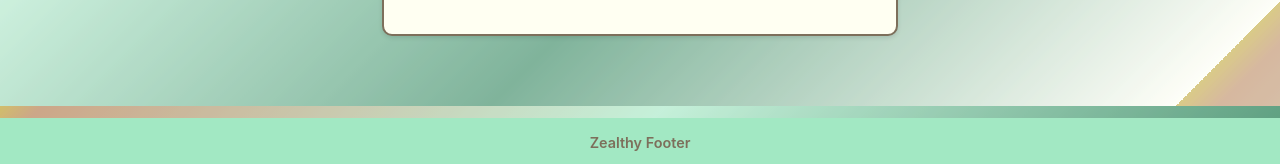
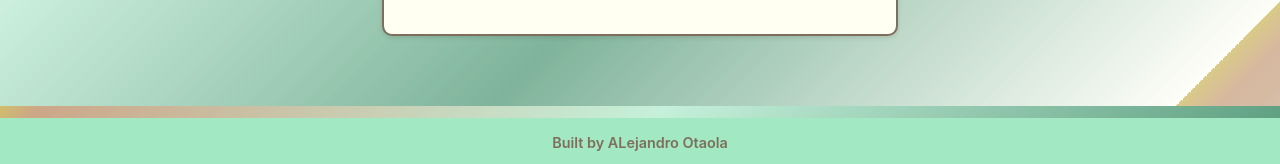
Before and after one commit to Aotaola/Zealthy-Exercise, a React (Create React App) app in the folder client/: page / in a window 1280 px wide. Shown: the part 694-858 px from the top of the page. Built offline with nearby package versions, Linux system fonts and the light colour scheme.

Commit message:
built added

```diff
--- a/client/src/components/Footer.jsx
+++ b/client/src/components/Footer.jsx
@@ -6,7 +6,7 @@ const Footer = () => {
     return (
         <footer className={`footer ${isAdmin ? 'admin-footer' : ''}`}>
             <div className={`footer-content ${isAdmin ? 'admin-footer-content' : ''}`}>
-                Zealthy Footer
+                Built by ALejandro Otaola
             </div>
         </footer>
     )
```
Also changed, not shown: 1 other file (tests, documents, lock files or other folders).
